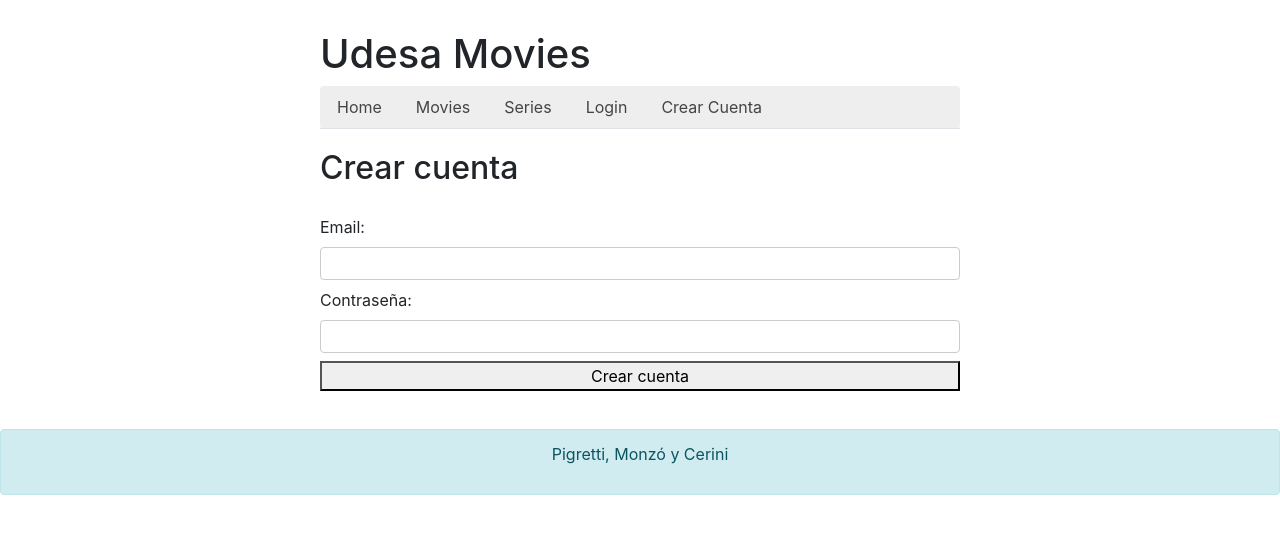
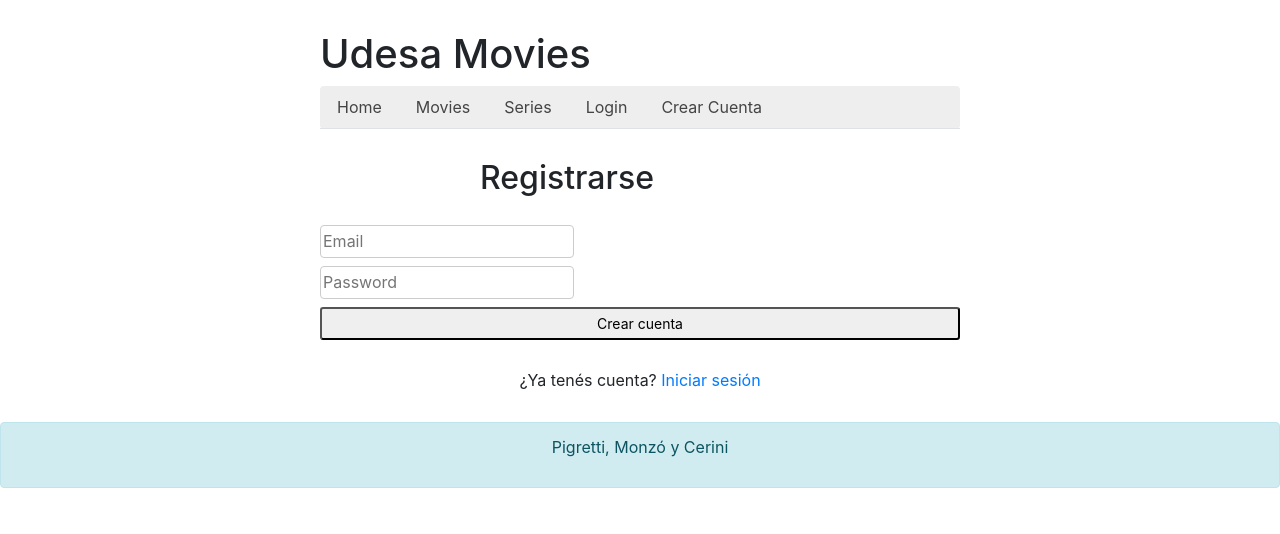
Before and after one commit to claramonzo1/Monzo-Cerini-Pigretti, a React (Create React App) app: page /registro in a window 1280 px wide. Shown: the top 534 px of the page. Built offline with nearby package versions, Linux system fonts and the light colour scheme.

Commit message:
pagina register

```diff
--- a/src/screens/Register/Register.js
+++ b/src/screens/Register/Register.js
@@ -10,100 +10,100 @@ class Register extends Component {
         this.state = {
             email: "",
             password: "",
-            error: "",
-            exito: ""
+            error: ""
         };
     }
 
-    controlarCambios(event) {
-        this.setState({
-            [event.target.name]: event.target.value
+    enviarFormulario(event) {
+        event.preventDefault();
+
+        let usuarios = localStorage.getItem("usuarios");
+
+        if (usuarios === null) {
+            usuarios = [];
+        } else {
+            usuarios = JSON.parse(usuarios);
+        }
+
+        if (this.state.password.length < 6) {
+            return this.setState({
+                error: "La contraseña debe tener mínimo 6 caracteres"
             });
         }
 
-    onSubmit(event) {
-        event.preventDefault();
+        let existe = false;
 
-        let usuariosGuardados = localStorage.getItem("usuarios");
-        let usuariosParseados = [];
-
-        if (usuariosGuardados !== null) {
-            usuariosParseados = JSON.parse(usuariosGuardados);
+        for (let i = 0; i < usuarios.length; i++) {
+            if (usuarios[i].email === this.state.email) {
+                existe = true;
+            }
+        }
+        if (existe) {
+            return this.setState({
+                error: "El email ya está registrado"
+            });
         }
 
-        let usuarioEncontrado = false;
-
-        for (let i = 0; i < usuariosParseados.length; i++) {
-            if (usuariosParseados[i].email === this.state.email) {
-                usuarioEncontrado = true;
-            }
-        }
-
-        if (usuarioEncontrado === true) {
-            this.setState({
-                error: "El email ya está en uso",
-                exito: ""
-            });
-        } else if (this.state.password.length < 6) {
-            this.setState({
-                error: "La contraseña debe tener al menos 6 caracteres",
-                exito: ""
-            });
-        } else {
         let nuevoUsuario = {
             email: this.state.email,
             password: this.state.password
         };
 
-            usuariosParseados.push(nuevoUsuario);
+        usuarios.push(nuevoUsuario);
 
-            let usuariosStringificados = JSON.stringify(usuariosParseados);
-            localStorage.setItem("usuarios", usuariosStringificados);
-
-            cookies.set("user-auth-cookie", nuevoUsuario.email);
+        localStorage.setItem("usuarios", JSON.stringify(usuarios));
 
         this.setState({
             email: "",
             password: "",
-                error: "",
-                exito: "Usuario creado correctamente"
+            error: ""
         });
 
-            this.props.history.push("/");
+        alert("¡Cuenta creada con éxito!");
+        this.props.history.push("/login");
     }
+
+    controlarEmail(event) {
+        this.setState({
+            email: event.target.value,
+            error: ""
+        });
+    }
+
+    controlarPassword(event) {
+        this.setState({
+            password: event.target.value,
+            error: ""
+        });
     }
 
     render() {
+        return (
+            <section className="login-container">
+                <h1>Udesa Movies</h1>
 
-            return (
-                <section className="register-container">
-                    <h1>Udesa Movies</h1>
                 <Navbar />
-                <h2>Crear cuenta</h2>
 
-                <form className="filter-form" onSubmit={(event) => this.onSubmit(event)}>
-                    <label>Email:</label>
-                    <input
-                        type="email"
-                        name="email"
-                        value={this.state.email}
-                        onChange={(event) => this.controlarCambios(event)}
-                    />
+                <h2 className="register-container">Registrarse</h2>
+                <div >
+                    <div>
+                        <form className="filter-form" onSubmit={(event) => this.enviarFormulario(event)}>
+                            <div >
+                                <input type="email" placeholder="Email" value={this.state.email}
+                                    onChange={(event) => this.controlarEmail(event)} />
+                            </div>
+                            <div>
+                                <input type="password" placeholder="Password" value={this.state.password}
+                                    onChange={(event) => this.controlarPassword(event)} />
+                            </div>
+                            <button className="btn-sm" type="submit" >Crear cuenta</button>
+                        </form>
+                        <p class="mt-3 text-center">¿Ya tenés cuenta? <a href="/login">Iniciar sesión</a></p>
+                    </div>
+                    {this.state.error !== "" ? <p>{this.state.error}</p> : null}
+                </div>
+            </section>
 
-                    <label>Contraseña:</label>
-                    <input
-                        type="password"
-                        name="password"
-                        value={this.state.password}
-                        onChange={(event) => this.controlarCambios(event)}
-                    />
-
-                    <button type="submit">Crear cuenta</button>
-                </form>
-
-                <p>{this.state.error}</p>
-                <p>{this.state.exito}</p>
-            </section>
         );
     }
 }
```
Lines whose indentation alone changed are shown as unchanged.
